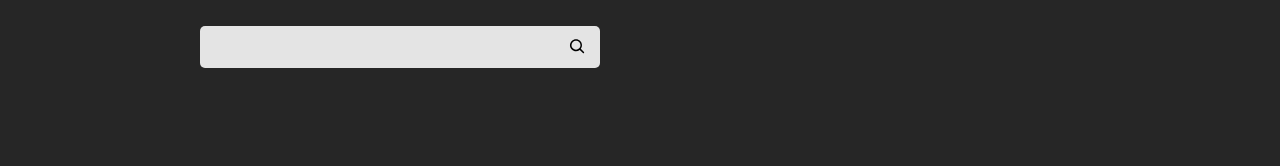
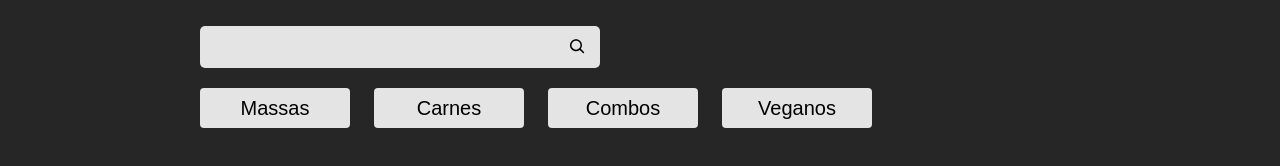
Before and after one commit to Luneciux/19_enverno_restaurant_app, a React (Create React App) app: page / in a window 1280 px wide. Shown: the part 496-662 px from the top of the page. Built offline with nearby package versions, Linux system fonts and the light colour scheme.

Commit message:
last update until hiato

```diff
--- /dev/null
+++ b/src/pages/Menu/Filters/Filters.module.scss
@@ -0,0 +1,27 @@
+@import "styles/var";
+
+.filtersStyle {
+  display: flex;
+  gap: 24px;
+  flex-wrap: wrap;
+  margin: 20px 0;
+  &__filter {
+    align-items: center;
+    background-color: $grey;
+    border: none;
+    border-radius: 4px;
+    display: flex;
+    font-size: 1.25rem;
+    font-weight: 200;
+    height: 40px;
+    justify-content: center;
+    width: 150px;
+    &--active {
+      background-color: $blue;
+      color: white;
+    }
+    &:hover {
+      cursor: pointer;
+    }
+  }
+}
--- /dev/null
+++ b/src/pages/Menu/Filters/filters.json
@@ -0,0 +1,18 @@
+[
+    {
+      "label": "Massas",
+      "id": 1
+    },
+    {
+      "label": "Carnes",
+      "id": 2
+    },
+    {
+      "label": "Combos",
+      "id": 3
+    },
+    {
+      "label": "Veganos",
+      "id": 4
+    }
+  ]
--- /dev/null
+++ b/src/pages/Menu/Filters/index.tsx
@@ -0,0 +1,30 @@
+import styles from './Filters.module.scss';
+import filters from './filters.json';
+
+interface Ioption {
+    id: number,
+    label: string
+}
+
+function Filters () {
+
+    function selectFilter(option : Ioption){
+
+    }
+
+    return (
+        <div className={styles.filtersStyle}>
+            {filters.map((option) => (
+                <button
+                    key={option.id}
+                    onClick={() => selectFilter(option)}
+                    className={styles.filtersStyle__filter}
+                >
+                    {option.label}
+                </button>
+            ))}
+        </div>
+    )
+}
+
+export default Filters;
--- a/src/pages/Menu/Menu.module.scss
+++ b/src/pages/Menu/Menu.module.scss
@@ -50,9 +50,19 @@
   @media (min-width: $desktop_sm) and (max-width: $desktop_md) {
     padding: 50px $padding-horizontal-md;
   }
+
   &__titulo {
     color: white;
     font-size: 2.2rem;
     margin-bottom: 30px;
   }
+
+  &__filters {
+    align-items: center;
+    display: flex;
+    flex-wrap: wrap;
+    justify-content: space-between;
+    margin-bottom: 30px;
+    width: 100%;
+  }
 }
--- a/src/pages/Menu/index.tsx
+++ b/src/pages/Menu/index.tsx
@@ -1,4 +1,5 @@
 import Search from './Search';
+import Filters from './Filters';
 import {ReactComponent as Logo} from 'assets/images/logo.svg'
 
 import styles from './Menu.module.scss';
@@ -24,6 +25,9 @@ function Menu() {
                     searchString={searchString}
                     setSearchString={setSearchString}
                 />
+                <div className={styles.foodsStyle__filters}>
+                    <Filters />
+                </div>
             </section>
         </main>
     )
```
